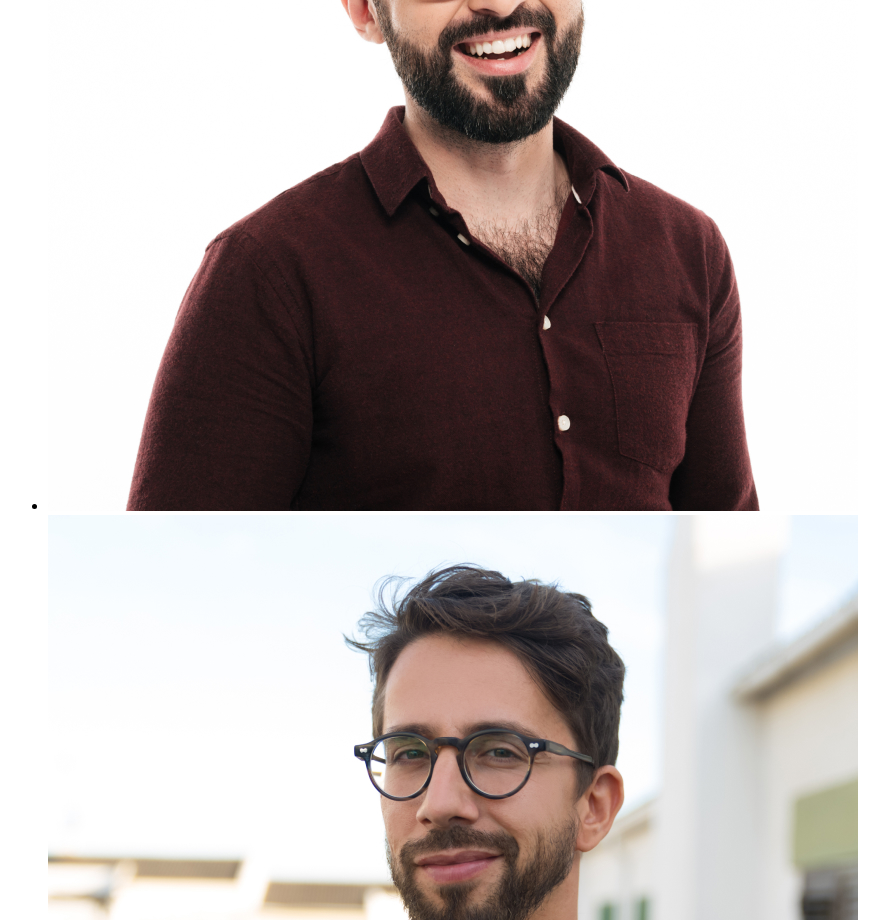
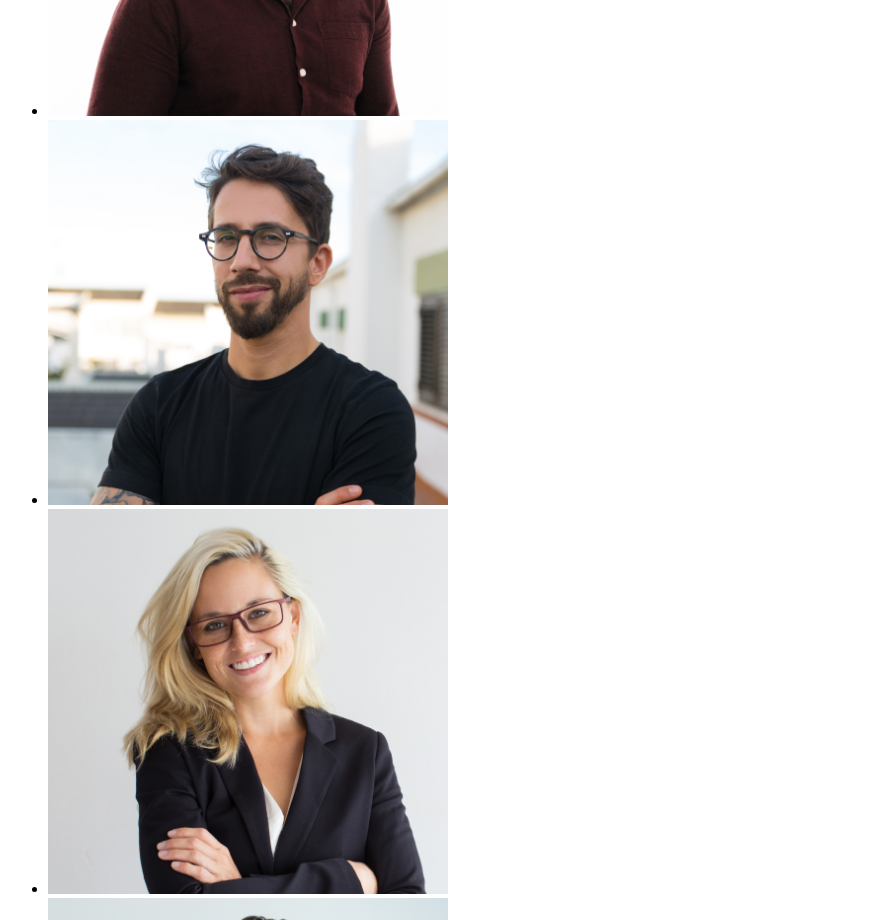
Before and after one commit to DviBur/goit-markup-hw-01, a plain HTML site: page index.html in a window 1280 px wide. Shown: the part 1880-2800 px from the top of the page, without its empty margins (0-889 px from the left). Drawn offline with Linux system fonts and the light colour scheme.

Commit message:
add width

```diff
--- a/index.html
+++ b/index.html
@@ -70,10 +70,10 @@
     <h2> Наша команда </h2>
     <ul>
 
-        <li><img src="./img/imghero1.jpg" alt=""></li>
-        <li><img src="./img/hero4.jpg" alt=""></li>
-        <li> <img src="./img/imghero2.jpg" alt=""></li>
-        <li><img src="./img/imghero3.jpg" alt=""></li>
+        <li><img src="./img/imghero1.jpg" alt=""width=400px></li>
+        <li><img src="./img/hero4.jpg" alt=""width=400px></li>
+        <li> <img src="./img/imghero2.jpg" alt=""width=400px></li>
+        <li><img src="./img/imghero3.jpg" alt=""width=400px></li>
     </ul>
 </section>
     <a href="">
```
